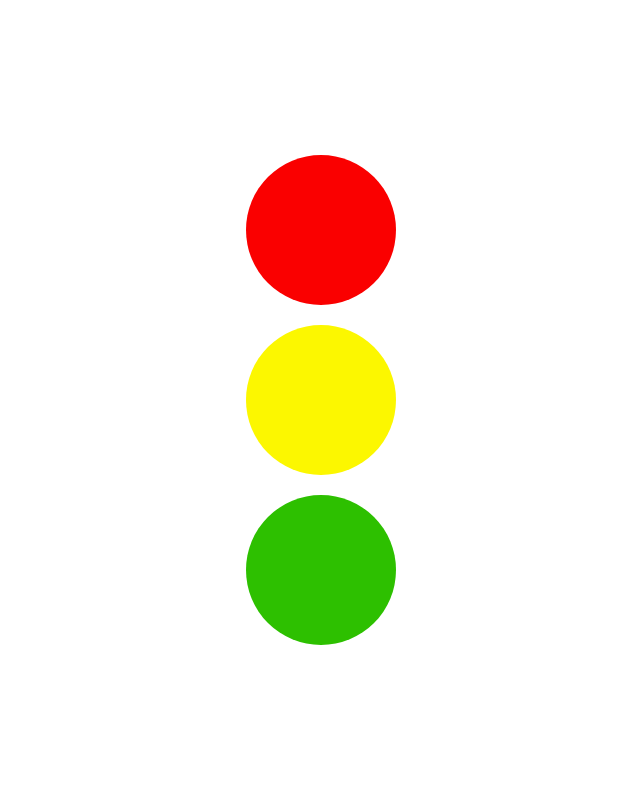
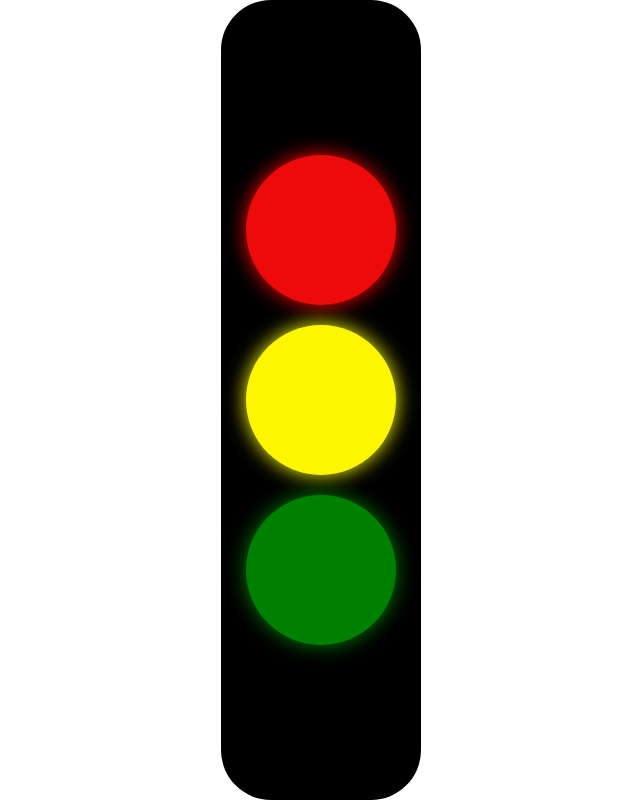
Before and after one commit to PedrohBrito/progresso-html, a plain HTML site: page pages/atividade03.html in a window 1280 px wide. Shown: the whole page, without its empty margins (319-959 px from the left). Drawn offline with Linux system fonts and the light colour scheme.

Commit message:
feat: Resolve atividade 04

```diff
--- a/assets/styles/atividade03.css
+++ b/assets/styles/atividade03.css
@@ -4,30 +4,44 @@
     box-sizing: border-box;
 }
 
+body {
+    height: 100vh;
+    display: flex;
+    justify-content: center;
+    align-items: center;
+}
+
 .circulo {
+    width: 200px;
     height: 100vh;
     display: flex;
     justify-content: center;
     align-items: center;
     gap: 20px;
     flex-direction: column;
+    background-color: black;
+    margin: 350px;
+    border-radius: 50px;
 }
 
 .c1 {
     width: 150px;
     height: 150px;
-    background-color: rgb(250, 0, 0);
+    background-color: rgb(236, 10, 10);
     border-radius: 50%;
+    box-shadow: 0 0 20px red;
 }
 .c2 {
     width: 150px;
     height: 150px;
     background-color: rgb(252, 247, 0);
     border-radius: 50%;
+    box-shadow: 0 0 20px yellow;
 }
 .c3 {
     width: 150px;
     height: 150px;
-    background-color: rgb(45, 192, 0);
+    background-color: green ;
     border-radius: 50%;
+    box-shadow: 0 0 20px green;
 }
```
Also changed, not shown: pages/atividade03.html (+1 -1 lines).
